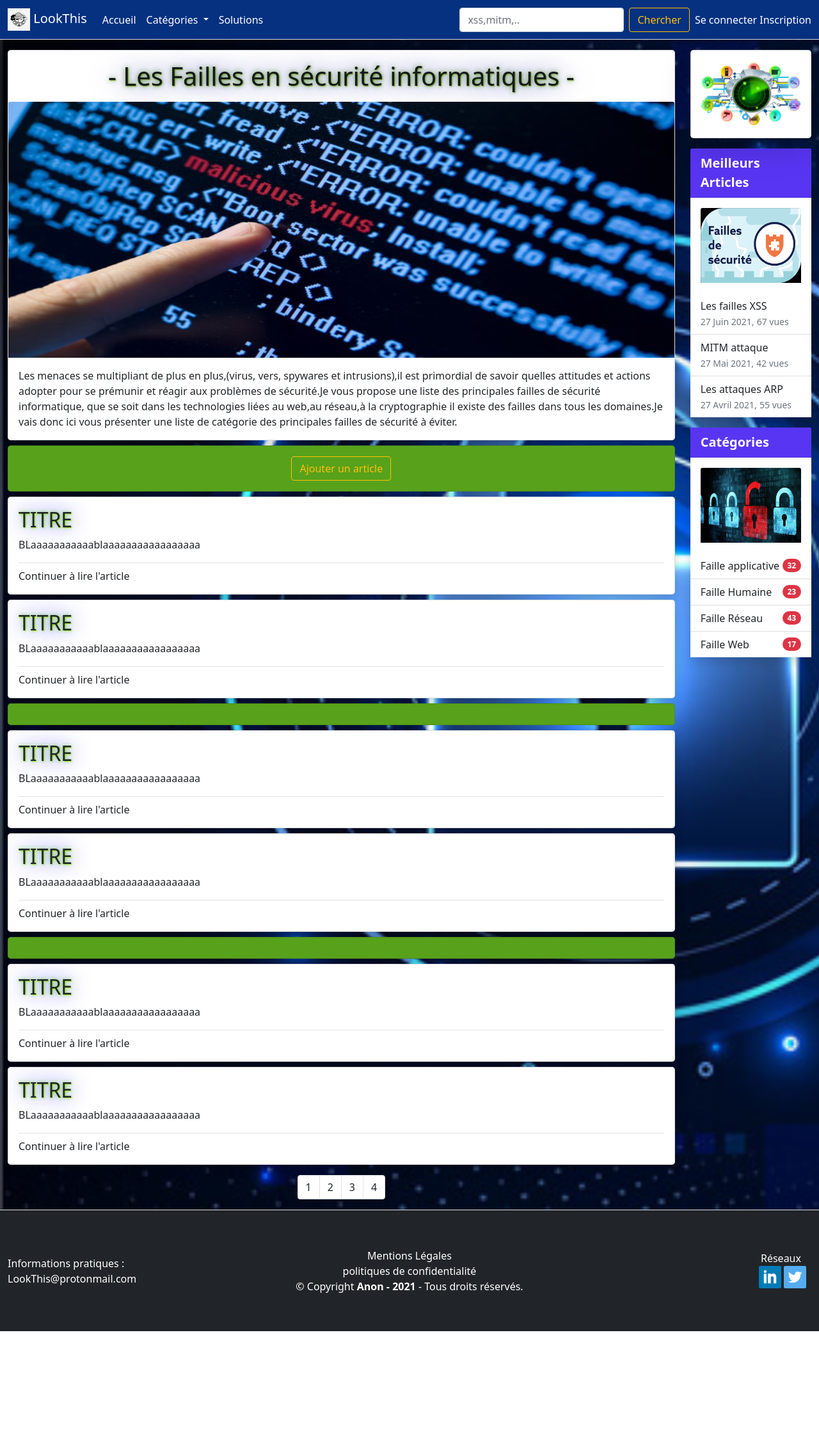
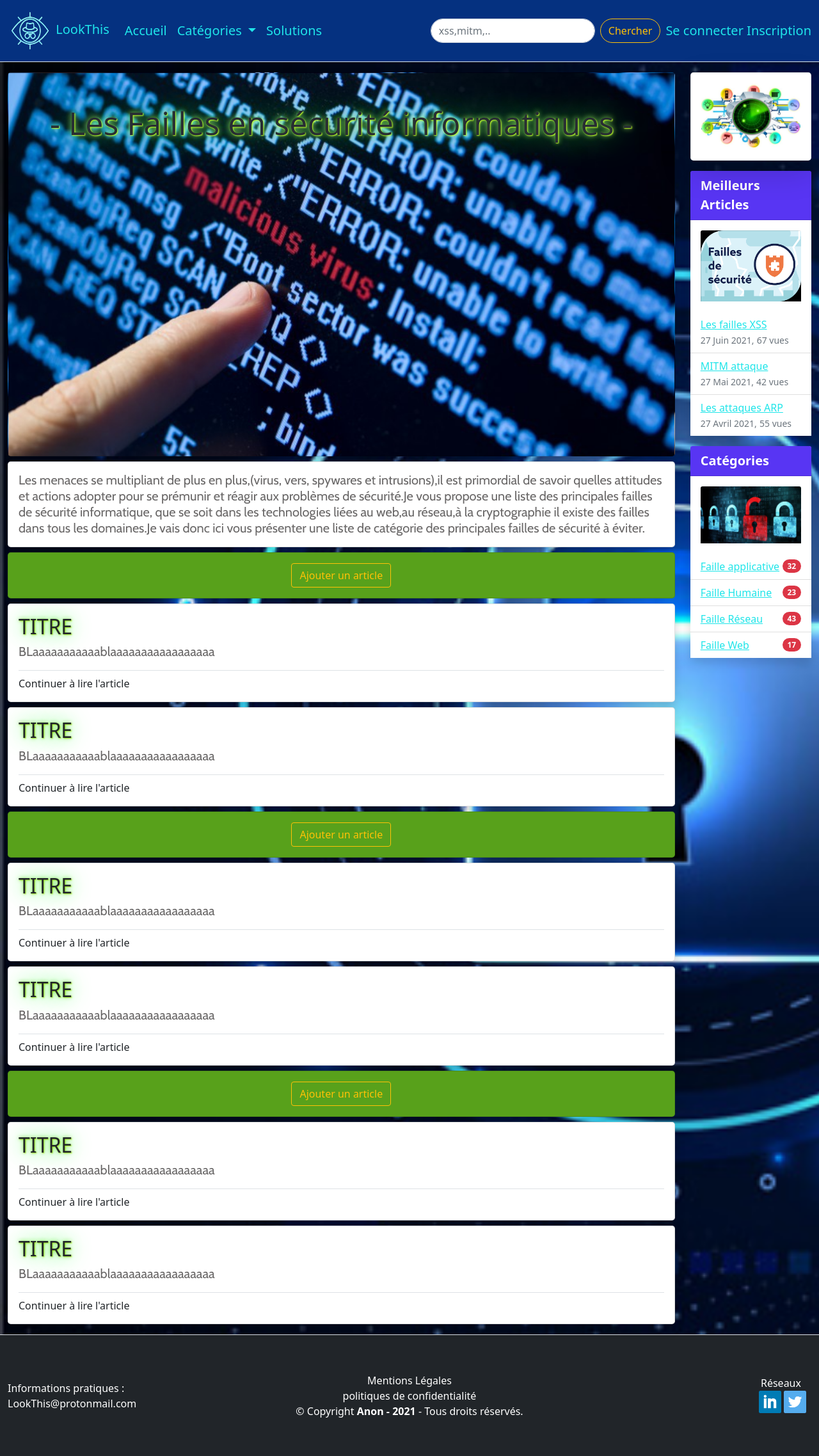
Before and after one commit to cedricgallet/BypassMe, a PHP site: page /views/solutions.php in a window 1280 px wide. Shown: the whole page at 64% size. Before the commit the page ends 2080 px from the top, so only its background shows below. Run offline with PHP 8.4, Linux system fonts and the light colour scheme.

Commit message:
Ajout LOGO

```diff
--- a/assets/css/style.css
+++ b/assets/css/style.css
@@ -7,45 +7,61 @@ body {
 /* =========TITRE========= */
 
 h1 {
-    color: white;
-    text-shadow: 1px 1px 2px rgb(160, 230, 31), 0 0 1em rgb(82, 82, 241), 0 0 0.2em rgb(137, 230, 84);
-    filter: brightness(65%);
-    z-index: -1;
+    font-size:50px!important;
+    text-shadow: 1px 1px 2px rgb(160, 230, 31), 0 0 1em rgb(56, 247, 72), 0 0 0.2em rgb(137, 230, 84);
+    filter: brightness(1.25);
+}
+
+@media (max-width:576px) {
+    h1 {
+        font-size:20px!important;
+    }
 }
 
 h2 {
-    font-size: 2.5em;
-    text-shadow: 1px 1px 2px rgb(160, 230, 31), 0 0 1em rgb(64, 64, 240), 0 0 0.2em rgb(137, 230, 84);
-
+    text-shadow: 1px 1px 2px rgb(160, 230, 31), 0 0 1em rgb(56, 247, 72), 0 0 0.2em rgb(137, 230, 84);
 }
 
 h3 {
-    font-size: 1.5em;
-    text-shadow: 1px 1px 2px rgb(190, 235, 107), 0 0 1em blue, 0 0 0.2em rgb(137, 230, 84);
-
+    text-shadow: 1px 1px 2px rgb(160, 230, 31), 0 0 1em rgb(56, 247, 72), 0 0 0.2em rgb(137, 230, 84);
 }
 
+
 /* ========FIN TITRE========= */
+
+p {
+	font-family: 'Cabin', Helvetica, Arial, sans-serif;
+	font-size: 20px;
+	line-height: 25px;
+    color: rgb(105, 103, 103);
+}
 
 
 /* ========DEBUT LIEN========== */
 
 a {
     text-decoration: none;
-    color: white !important;
+    color: #1fe5e9!important;
 }
 
 a:hover {
-    color: rgb(230, 212, 59) !important;
+    color:#1fe5e9!important;
 }
-
-/* ========FIN LIEN========== */
-
 
 /*===========NAVBAR========== */
 .navbar {
     background-color: #053180;
+    font-size: 20px;
 }
+
+.navbar a {
+    color:#1fe5e9!important;
+}
+
+.navbar a:hover {
+    color:#4ee91f!important;
+}
+
 
 .dropdown-menu {
     background-color: #053180!important;
@@ -55,14 +71,30 @@ a:hover {
     background-color: #053180!important;
 }
 
-/*===========NAVBAR========== */
+/* ======ACCUEIL======= */
+
+#imgIntro{
+    background-size: cover;
+    height: 600px!important;
+}
+
+#space {
+    background-color:  rgb(88, 161, 27);
+}
 
 
-/* ======CARDHEADER ACCUEIL======= */
+
 .card-header {
     background-color: #5835f3 !important;
 }
 
+/* ==========SECTION DROITE=========== */
+
+/* Meilleur Article */
+#colorText {
+    text-decoration: none;
+    color: red;
+}
 
 /* ==========FOOTER========== */
 
@@ -70,32 +102,12 @@ a:hover {
     height: 190px;
 }
 
-#mentions {
-    background-color: #dedede;
+#mentionPoli {
+    box-shadow: rgba(50, 50, 93, 0.25) 0px 30px 60px -12px inset, rgba(0, 0, 0, 0.3) 0px 18px 36px -18px inset;
 }
 
-/* ==========FIN FOOTER========== */
-
-
-/* ====Formulaire connexion===== */
+/* ====FORMULAIRE CONNEXION===== */
 
 #bgImageConnexion {
     background-size: cover;
 }
-
-#space {
-    background-color: rgb(88, 161, 27);
-
-}
-
-/* ====Formulaire ajout utilisateur==== */
-
-
-/* ============SECTION DROITE========= */
-
-
-/* ====Formulaire lot de passe oublié====== */
-
-/* #formPosition {
-    margin-right: 60px;
-} */
--- a/views/accueil.php
+++ b/views/accueil.php
@@ -3,17 +3,19 @@
     <div id="bgImageConnexion" class="container-fluid" style="background-image: url(/../assets/img/bgConnexion.jpg);">
 
         <div class="row">
-            <div class="mt-3 col-lg-10 col-md-12 col-sm-12">
+            <div class="col-lg-10 col-md-12 col-sm-12 mt-3">
+                <div id="imgIntro" class="card bg-light shadow bg-body rounded-3 mb-2"
+                    style="background-image: url(/../assets/img/imgCard3.jpg);">
+
+                    <h1 class="card-title text-dark text-center mt-5">
+                        - Les Failles en sécurité informatiques -
+                    </h1>
+                </div>
+
                 <div class="card bg-light shadow bg-body rounded-3 mb-2">
-                    <div class="">
-                        <h1 class="card-title text-dark text-center m-3">
-                            - Les Failles en sécurité informatiques -
-                        </h1>
+                    <div class="card-body">
 
-                        <img src="/../assets/img/imgCard3.jpg" height="400" class="card-img-top"
-                            alt="bannière d'un écran avec du code" title="bannière d'un écran avec du code">
-
-                        <p class="card-text m-3">Les menaces se multipliant de plus en plus,(virus, vers,
+                        <p class="card-text">Les menaces se multipliant de plus en plus,(virus, vers,
                             spywares
                             et intrusions),il est primordial de savoir quelles attitudes et actions adopter
                             pour se prémunir et réagir aux problèmes de sécurité.Je vous propose une liste des
@@ -23,16 +25,16 @@
                             principales failles
                             de sécurité à éviter.
                         </p>
-
                     </div>
                 </div>
-                        <!-- =========================AJOUTER UN ARTICLE========================== -->
+
+                <!-- =========================AJOUTER UN ARTICLE========================== -->
                 <div id="space" class="card rounded-3 mb-2 text-center">
-                    <div class="card-body"><a href="/../controllers/addArticle-controllers.php"><button type="submit"
+                    <div class="card-body"><a href="/controllers/addArticle-controllers.php"><button type="submit"
                                 class="btn btn-outline-warning w-30">Ajouter un article</button></a>
                     </div>
                 </div>
-
+                <!-- ========================================================================== -->
                 <div class="card bg-light shadow bg-body rounded-3 mb-2">
                     <div class="card-body">
                         <h2 class="card-title">
@@ -59,10 +61,13 @@
                     </div>
                 </div>
 
-                <div id="space" class="card rounded-3 mb-2">
-                    <div class="card-body">
+                <!-- =========================AJOUTER UN ARTICLE========================== -->
+                <div id="space" class="card rounded-3 mb-2 text-center">
+                    <div class="card-body"><a href="/controllers/addArticle-controllers.php"><button type="submit"
+                                class="btn btn-outline-warning w-30">Ajouter un article</button></a>
                     </div>
                 </div>
+                <!-- ========================================================================== -->
 
                 <div class="card bg-light shadow bg-body rounded-3 mb-2">
                     <div class="card-body">
@@ -90,10 +95,14 @@
                     </div>
                 </div>
 
-                <div id="space" class="card rounded-3 mb-2">
-                    <div class="card-body">
+                <!-- =========================AJOUTER UN ARTICLE========================== -->
+                <div id="space" class="card rounded-3 mb-2 text-center">
+                    <div class="card-body"><a href="/controllers/addArticle-controllers.php"><button type="submit"
+                                class="btn btn-outline-warning w-30">Ajouter un article</button></a>
                     </div>
                 </div>
+                <!-- ========================================================================== -->
+
 
 
                 <div class="card bg-light shadow bg-body rounded-3 mb-2">
@@ -108,7 +117,7 @@
                     </div>
                 </div>
 
-                <div class="card bg-light shadow bg-body rounded-3 mb-2">
+                <div class="card bg-light shadow bg-body rounded-3 mb-3">
                     <div class="card-body">
                         <h2 class="card-title text-dark">
                             TITRE
@@ -122,7 +131,7 @@
                 </div>
 
                 <!-- =========================================PAGINATION============================================ -->
-                <nav class="mt-3" aria-label="Page navigation">
+                <!-- <nav class="mt-3" aria-label="Page navigation">
                     <ul class="pagination  justify-content-center">
 
                         <li class="page-item"><a class="page-link text-decoration-none text-dark"
@@ -135,7 +144,7 @@
                         <li class="page-item"><a class="page-link text-decoration-none text-dark"
                                 href="faille-web.html">4</a></li>
                     </ul>
-                </nav>
+                </nav> -->
             </div>
 
             <!-- ========================================DEBUT SECTION DROITE========================================= -->
@@ -148,31 +157,36 @@
                         </div>
                     </div>
 
-                    <div class="bg-light shadow bg-body rounded-3 mb-3">
+                    <div id="colorText" class="bg-light shadow bg-body rounded-3 mb-3">
                         <div class="card-header text-white fw-bold fs-5">
                             Meilleurs Articles
                         </div>
                         <div class="card-body">
-                            <img src="/../assets/img/imgCard1.png" height="117" width="279" class="card-img-top"
-                                alt="...........................">
+                            <img src="/../assets/img/imgCard1.png" height="117" width="279"
+                                class="card-img-top img-fluid" alt="...........................">
                         </div>
+
                         <ul class="list-group list-group-flush mb-2">
-                            <li class="list-group-item">
-                                Les failles XSS
+                            <li class="list-group-item"><a href="#">
+                                    Les failles XSS </a>
                                 <div>
                                     <small class="text-muted">27 Juin 2021,</small>
                                     <small class="text-muted">67 vues</small>
                                 </div>
                             </li>
-                            <li class="list-group-item">
-                                MITM attaque
+
+
+                            <li class="list-group-item"><a href="#">MITM attaque
+                                </a>
                                 <div>
                                     <small class="text-muted">27 Mai 2021,</small>
                                     <small class="text-muted">42 vues </small>
                                 </div>
                             </li>
-                            <li class="list-group-item">
-                                Les attaques ARP
+
+
+                            <li class="list-group-item"><a href="#">
+                                    Les attaques ARP</a>
                                 <div>
                                     <small class="text-muted">27 Avril 2021,</small>
                                     <small class="text-muted">55 vues </small>
@@ -189,24 +203,24 @@
                         </div>
                         <div class="overflow-auto" style="max-height: 42vh">
                             <div class="card-body">
-                                <img src="/../assets/img/imgCard4.jpg" height="117" width="279" class="card-img-top"
-                                    alt="...........................">
+                                <img src="/../assets/img/imgCard4.jpg" height="117" width="279"
+                                    class="card-img-top img-fluid" alt="...........................">
                             </div>
                             <ul class="list-group list-group-flush">
                                 <li class="list-group-item d-flex justify-content-between align-items-center">
-                                    Faille applicative
+                                    <a href="#">Faille applicative</a>
                                     <span class="badge bg-danger rounded-pill">32</span>
                                 </li>
                                 <li class="list-group-item d-flex justify-content-between align-items-center">
-                                    Faille Humaine
+                                    <a href="#">Faille Humaine</a>
                                     <span class="badge bg-danger rounded-pill">23</span>
                                 </li>
                                 <li class="list-group-item d-flex justify-content-between align-items-center">
-                                    Faille Réseau
+                                    <a href="#">Faille Réseau</a>
                                     <span class="badge bg-danger rounded-pill">43</span>
                                 </li>
                                 <li class="list-group-item d-flex justify-content-between align-items-center">
-                                    Faille Web
+                                    <a href="#">Faille Web</a>
                                     <span class="badge bg-danger rounded-pill">17</span>
                                 </li>
                             </ul>
--- a/views/mentions-legales.php
+++ b/views/mentions-legales.php
@@ -22,7 +22,7 @@ include(dirname(__FILE__).'/../views/templates/navBar.php');
 
 ?>
 
-    <div id="mentions" class="d-flex container-fluid align-items-center h-100">
+    <div id="mentionPoli" class="d-flex container-fluid align-items-center h-100">
         <div class="card bg-warningshadow bg-body rounded-3 mb-2">
             <div class="card-body">
                 <h2 class="card-title mb-3">
--- a/views/politiques-de-confidentialite.php
+++ b/views/politiques-de-confidentialite.php
@@ -23,7 +23,7 @@ include(dirname(__FILE__).'/../views/templates/navBar.php');
 
 ?>
 
-        <div id="mentions" class="d-flex container-fluid align-items-center h-100">
+        <div id="mentionPoli" class="d-flex container-fluid align-items-center h-100">
             <div class="card bg-warningshadow bg-body rounded-3 mb-2">
                 <div class="card-body">
                     <h2 class="card-title mb-3">
--- a/views/solutions.php
+++ b/views/solutions.php
@@ -4,7 +4,7 @@
 include(dirname(__FILE__).'/../views/templates/navBar.php');
 
 // Génération du Main:
-include(dirname(__FILE__).'/accueil.php');
+include(dirname(__FILE__).'/../views/accueil.php');
 
 // Génération du Footer:
 include(dirname(__FILE__).'/../views/templates/footer.php');
--- a/views/templates/navBar.php
+++ b/views/templates/navBar.php
@@ -8,11 +8,15 @@
     <meta name="description" content="">
 
     <!-- Favicon -->
-    <link rel="icon" type="image/x-icon" href="/../assets/img/favicon.ico">
+    <link rel="icon" type="image/x-icon" href="/../assets/img/logo.png">
     <!-- Lien css -->
     <link href="/../assets/css/style.css" rel="stylesheet">
     <!-- Lien bootstap -->
     <link href="/../assets/css/bootstrap.min.css" rel="stylesheet">
+
+    <!-- Font -->
+    <link href='http://fonts.googleapis.com/css?family=Lobster' rel='stylesheet' type='text/css'>
+    <link href='http://fonts.googleapis.com/css?family=Cabin' rel='stylesheet' type='text/css'>
     <title>LookThis</title>
 </head>
 
@@ -24,11 +28,11 @@
         <nav class="navbar navbar-expand-lg navbar-light border-bottom">
             <div class="container-fluid">
                 <a class="navbar-brand" href="/../index.php">
-                    <img src="/../assets/img/logo.png" alt="" width="35" height="35" class="d-inline-block">
+                    <img src="/../assets/img/logo.png" alt="" width="70" height="70" class="d-inline-block">
                     LookThis
                 </a>
 
-                <button class="navbar-toggler" type="button" data-bs-toggle="collapse"
+                <button class="navbar-toggler border-success" type="button" data-bs-toggle="collapse"
                     data-bs-target="#navbarSupportedContent" aria-controls="navbarSupportedContent"
                     aria-expanded="false" aria-label="Toggle navigation">
                     <span class="navbar-toggler-icon"></span>
@@ -53,33 +57,29 @@
                                 <li>
                                     <hr class="dropdown-divider">
                                 </li>
-                                <li><a class="dropdown-item"
-                                        href="/../views/faille-humaine.php">Faille-humaine</a>
+                                <li><a class="dropdown-item" href="/../views/faille-humaine.php">Faille-humaine</a>
                                 </li>
                                 <li>
                                     <hr class="dropdown-divider">
                                 </li>
-                                <li><a class="dropdown-item"
-                                        href="/../views/faille-reseaux.php">Faille-reseaux</a>
+                                <li><a class="dropdown-item" href="/../views/faille-reseaux.php">Faille-reseaux</a>
                                 </li>
                                 <li>
                                     <hr class="dropdown-divider">
                                 </li>
-                                <li><a class="dropdown-item"
-                                        href="/../views/faille-reseaux.php">Faille-web</a>
+                                <li><a class="dropdown-item" href="/../views/faille-reseaux.php">Faille-web</a>
                                 </li>
                             </ul>
                         </li>
 
                         <li class="nav-item">
-                            <a class="nav-link" href="#">Solutions</a>
+                            <a class="nav-link" href="/../views/solutions.php">Solutions</a>
                         </li>
                     </ul>
 
                     <form class="d-flex">
-                        <input class="form-control me-2" type="search" placeholder="xss,mitm,.."
-                            aria-label="Search">
-                        <button class="btn btn-outline-warning me-2" type="submit">Chercher</button>
+                        <input class="form-control rounded-pill me-2" type="search" placeholder="xss,mitm,.." aria-label="Search">
+                        <button class="btn btn-outline-warning rounded-pill me-2" type="submit">Chercher</button>
                     </form>
 
                     <ul class="nav navbar-nav navbar-right text-white h-100">
@@ -99,6 +99,6 @@
         </nav>
     </header>
 
-            <!-- ==============================FIN NAVBAR===================================-->
+    <!-- ==============================FIN NAVBAR===================================-->
 
     <!-- =======================================FIN HEADER==================================== -->
```
Also changed, not shown: controllers/addArticle-controllers.php (+3 -6 lines), views/AddArticleForm/addArticleForm.php (+4 -4 lines), assets/img/logo.png.
